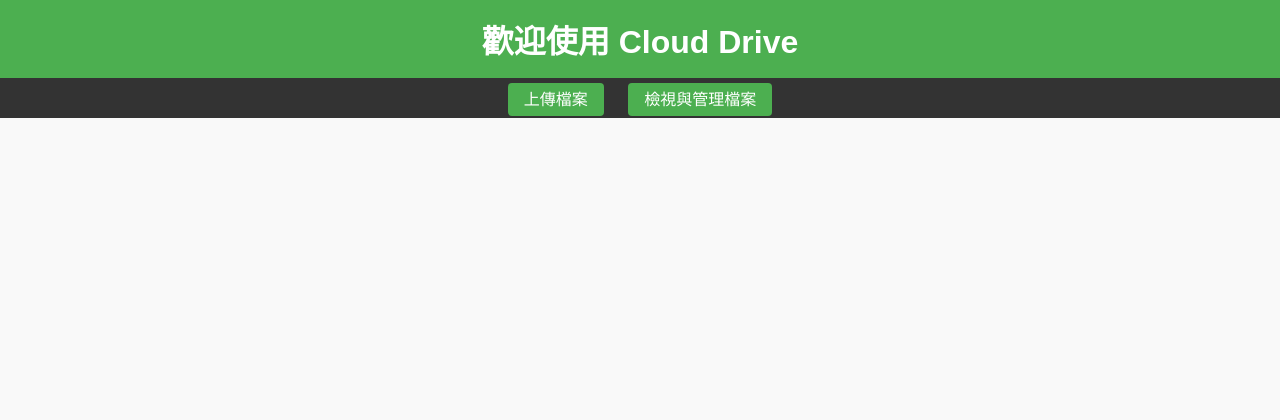
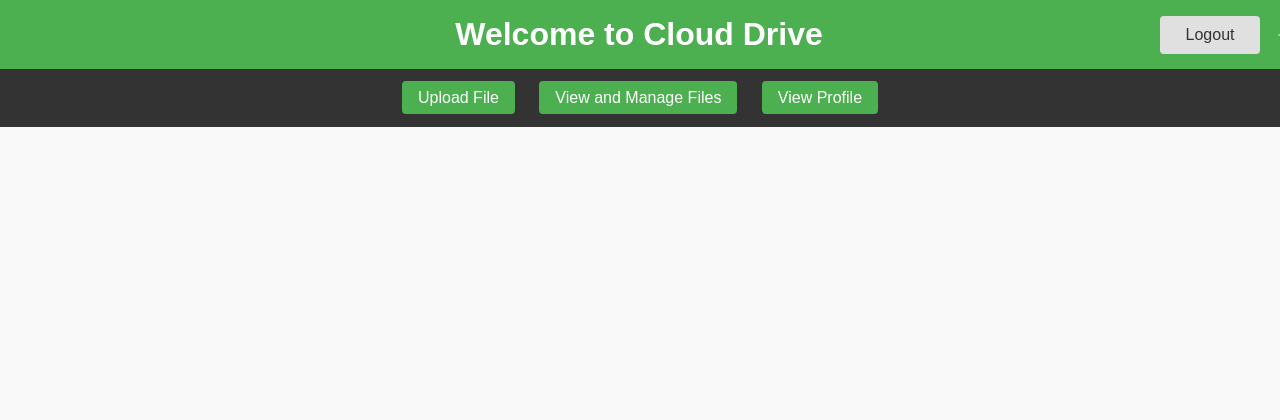
Before and after one commit to tonys61311/cloudapplication, a Django app: page / in a window 1280 px wide. Shown: the top 420 px of the page. Run offline with Django 5.2, Linux system fonts and the light colour scheme; the visitor is signed in with stand-in values (Sample User, id 1).

Commit message:
Implement functions

```diff
--- a/cloudapplication/urls.py
+++ b/cloudapplication/urls.py
@@ -24,8 +24,10 @@
     path('', views.home, name='home'),  # 首頁
     path('upload/', views.upload, name='upload'),  # 上傳檔案
     path('files/', views.file_list, name='file_list'),  # 檔案列表
+    path('delete/<str:file_name>/', views.delete_file, name='delete_file'),  # 刪除文件
     # path('login/', views.login_view, name='login'),  # 登入
     path('register/', views.register, name='register'),  # 註冊
     path('login/', auth_views.LoginView.as_view(template_name = 'login.html'), name='login'),
-    path('logout/', auth_views.LogoutView.as_view(), name='logout'),
+    path('logout/', auth_views.LogoutView.as_view(template_name = 'home'), name='logout'),
+    path('profile/', views.profile, name='profile'),
 ]
--- a/mainapp/static/styles.css
+++ b/mainapp/static/styles.css
@@ -1,10 +1,12 @@
 /* 通用設定 */
 body {
+    height: 100%;
     font-family: Arial, sans-serif;
     background-color: #f9f9f9;
     margin: 0;
     padding: 0;
     color: #333;
+    overflow-y: auto;
 }
 
 header {
@@ -21,7 +23,7 @@
 
 nav {
     background-color: #333;
-    padding: 0.5em 0;
+    padding: 20px 0;
 }
 
 nav ul {
@@ -155,3 +157,85 @@
     margin-top: 20px;  /* 控制與表單的間距 */
     color: #333;  /* 可以更改文字顏色 */
 }
+
+.header-content {
+    display: flex;
+    justify-content: center;  /* 標題居左，按鈕居右 */
+    align-items: center;             /* 垂直居中 */
+    background-color: #4CAF50;
+    color: white;
+    position: relative;
+}
+
+h1 {
+    margin: 0;
+    flex-grow: 1;  /* 標題佔據剩餘空間，讓按鈕固定在右側 */
+    text-align: center;  /* 標題在可用空間內居中 */
+}
+
+.logout-form {
+    margin: 0;  /* 移除表單的外邊距 */
+    padding: 0; /* 移除表單內邊距 */
+    background-color: transparent; /* 移除表單的背景色 */
+}
+
+.logout-button {
+    background-color: #e0e0e0;  /* 灰色背景 */
+    color: #333;                /* 深灰色文字 */
+    padding: 10px 20px;
+    text-decoration: none;
+    border-radius: 4px;
+    border: none;
+    cursor: pointer;
+    margin: 0;                  /* 確保按鈕沒有外邊距 */
+    box-shadow: none;            /* 移除可能的陰影 */
+    position: absolute;           /* 使用絕對定位 */
+    top: 0px;
+    right: 20px;
+    width: 100px;                /* 固定寬度 */
+}
+
+.logout-button:hover {
+    background-color: #bdbdbd;  /* 深灰色背景 */
+}
+
+.profile-container {
+    margin: 40px auto;
+    padding: 20px;
+    max-width: 600px;
+    background-color: white;
+    border-radius: 8px;
+    box-shadow: 0 4px 8px rgba(0, 0, 0, 0.1);
+    text-align: center;
+}
+
+.profile-container h2 {
+    margin-bottom: 20px;
+}
+
+.profile-container p {
+    font-size: 18px;
+    margin-bottom: 10px;
+}
+
+.back-home-button {
+    display: inline-block;
+    margin-top: 20px;
+    padding: 10px 20px;
+    background-color: #4CAF50;
+    color: white;
+    text-decoration: none;
+    border-radius: 4px;
+}
+
+.back-home-button:hover {
+    background-color: #45a049;
+}
+
+/* 移除 form 的白色 padding 和邊框 */
+.no-border-form {
+    padding: 0;
+    margin: 0;
+    border: none; /* 移除邊框 */
+    background-color: transparent; /* 背景設為透明，移除背景色 */
+}
--- /dev/null
+++ b/mainapp/templates/header.html
@@ -0,0 +1,11 @@
+<header>
+    <div class="header-content">
+        <h1>{{ title }}</h1>
+        {% if user.is_authenticated %}
+            <form action="{% url 'logout' %}" method="POST" class="logout-form">
+                {% csrf_token %}
+                <button type="submit" class="logout-button">Logout</button>
+            </form>
+        {% endif %}
+    </div>
+</header>
--- a/mainapp/templates/home.html
+++ b/mainapp/templates/home.html
@@ -8,18 +8,17 @@
     <link rel="stylesheet" href="{% static 'styles.css' %}">
 </head>
 <body>
-    <header>
-        <h1>歡迎使用 Cloud Drive</h1>
-    </header>
+    {% include 'header.html' with title="Welcome to Cloud Drive" %}
 
     <nav>
         <ul>
             {% if user.is_authenticated %}
-                <li><a href="{% url 'upload' %}">上傳檔案</a></li>
-                <li><a href="{% url 'file_list' %}">檢視與管理檔案</a></li>
+                <li><a href="{% url 'upload' %}">Upload File</a></li>
+                <li><a href="{% url 'file_list' %}">View and Manage Files</a></li>
+                <li><a href="{% url 'profile' %}">View Profile</a></li> <!-- 新增Profile按鈕 -->
             {% else %}
-                <li><a href="{% url 'login' %}">登入</a></li>
-                <li><a href="{% url 'register' %}">註冊</a></li>
+                <li><a href="{% url 'login' %}">Login</a></li>
+                <li><a href="{% url 'register' %}">Register</a></li>
             {% endif %}
         </ul>
     </nav>
--- a/mainapp/views.py
+++ b/mainapp/views.py
@@ -1,16 +1,75 @@
 from django.shortcuts import render
-
+from django.shortcuts import render, redirect
+from django.contrib.auth.forms import UserCreationForm
+from django.contrib.auth import login
+from django.contrib.auth.decorators import login_required
+from .forms import CustomUserCreationForm, DocumentUploadForm
+from django.conf import settings
+import boto3
+from botocore.exceptions import ClientError
+from django.http import HttpResponse
+import os
 # 首頁
 def home(request):
     return render(request, 'home.html')
 
 # 上傳檔案的視圖函數
 def upload(request):
+    if request.method == 'POST':
+        form = DocumentUploadForm(request.POST, request.FILES)
+        if form.is_valid():
+            # 處理上傳的文件
+            document = form.cleaned_data['document']
+            s3 = boto3.client('s3')
+
+            # 定義文件存儲到 S3 的目錄和文件名
+            file_path = f'documents/{document.name}'
+            s3.upload_fileobj(document, settings.AWS_STORAGE_BUCKET_NAME, file_path)
+
+            return redirect('file_list')  # 文件上傳後重定向到文件列表頁面
+    else:
+        form = DocumentUploadForm()
     return render(request, 'upload.html')
 
 # 檔案列表的視圖函數
 def file_list(request):
-    return render(request, 'file_list.html')
+    s3 = boto3.client('s3')
+    bucket_name = settings.AWS_STORAGE_BUCKET_NAME
+    try:
+        response = s3.list_objects_v2(Bucket=bucket_name, Prefix='documents/')
+        files = response.get('Contents', [])
+        print(files)
+        for file in files:
+            file['url'] = f"https://{bucket_name}.s3.amazonaws.com/{file['Key']}"
+            file['name'] = os.path.basename(file['Key'])
+            if file['Size'] < 1000:
+                file['size_display'] = f"{file['Size']} bytes"
+            elif file['Size'] < 1000000:
+                file['size_display'] = f"{file['Size'] / 1000:.2f} KB"
+            else:
+                file['size_display'] = f"{file['Size'] / 1000000:.2f} MB"
+    except ClientError as e:
+        print(f"Error listing files: {e}")
+        files = []
+
+    return render(request, 'file_list.html', {'files': files})
+
+# delete_file
+def delete_file(request, file_name):
+    s3 = boto3.client('s3')
+    bucket_name = settings.AWS_STORAGE_BUCKET_NAME
+
+    if request.method == 'POST':
+        try:
+            # 將 file_name 加上 'documents/' 路徑
+            file_key = f'documents/{file_name}'
+            s3.delete_object(Bucket=bucket_name, Key=file_key)
+            return redirect('file_list')
+        except ClientError as e:
+            print(f"Error deleting file: {e}")
+            return HttpResponse("Error deleting file.", status=500)
+
+    return redirect('file_list')
 
 # 登入視圖
 def login_view(request):
@@ -18,4 +77,17 @@
 
 # 註冊視圖
 def register(request):
-    return render(request, 'register.html')
+    if request.method == 'POST':
+        form = CustomUserCreationForm(request.POST)
+        if form.is_valid():
+            user = form.save()  # 儲存新使用者
+            login(request, user)  # 自動登入新註冊的使用者
+            return redirect('home')  # 註冊成功後重定向到首頁
+    else:
+        form = CustomUserCreationForm(request.POST)
+
+    return render(request, 'register.html', {'form': form})
+
+@login_required
+def profile(request):
+    return render(request, 'profile.html')
```
Also changed, not shown: cloudapplication/settings.py (+15 -0 lines), mainapp/forms.py (added, +24 -0 lines), mainapp/templates/file_list.html (+14 -14 lines), mainapp/templates/login.html (+4 -4 lines), mainapp/templates/profile.html (added, +36 -0 lines), mainapp/templates/register.html (+6 -17 lines), mainapp/templates/upload.html (+6 -8 lines), mainapp/upload_file/test.txt (added, +37 -0 lines), 1 other file.
